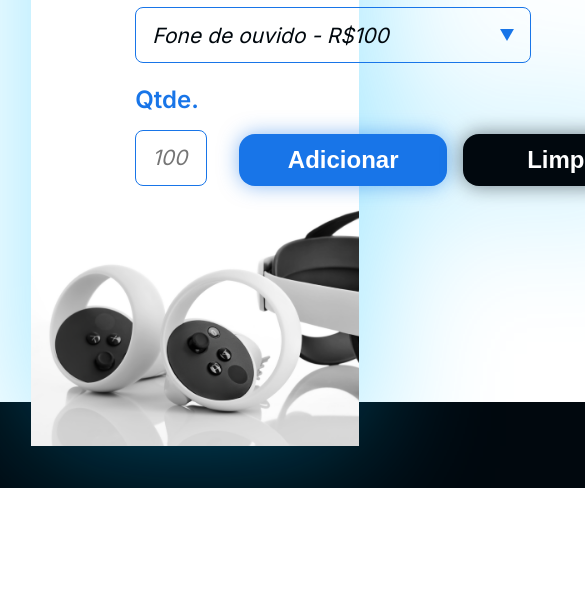
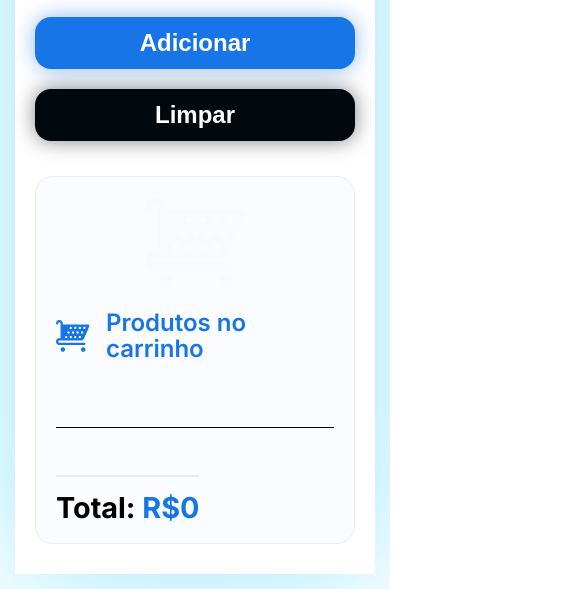
Before and after one commit to DacolDaniel/carrinho-compras, a plain HTML site: page index.html in a window 390 px wide. Shown: the part 374-963 px from the top of the page, 585 px wide, since content can reach past the window. Before the commit the page ends 862 px from the top, so only its background shows below. Drawn offline with Linux system fonts and the light colour scheme.

Commit message:
[dacol]- add css transform mobile

```diff
--- a/style.css
+++ b/style.css
@@ -75,7 +75,7 @@ input[type="number"] {
   font-style: normal;
   font-weight: 700;
   line-height: 100%;
-  margin-bottom: 2.5rem;
+  margin-bottom: 2.2rem;
 }
 
 .texto-azul {
@@ -90,23 +90,26 @@ input[type="number"] {
 }
 
 .formulario .campo-grupo {
+  width:100%;
   display: flex;
   flex-direction: column;
   align-items: flex-start;
   gap: 1rem;
 }
 
-.produto-input {
-  width: 24.75rem;
+.produto-input,
+.quantidade-input {
+  width:24.75rem;
   height: 3.5rem;
   padding: 1rem;
   border-radius: 0.5rem;
   border: 1px solid var(--Light-Blue, #1875E8);
+  text-align:center;
 
   color: var(--Void, #01080E);
   font-family: Inter;
   font-size: 1.3125rem;
-  font-style: italic;
+  font-style: normal;
   font-weight: 400;
   line-height: 110%;
 
@@ -126,9 +129,14 @@ input[type="number"] {
 }
 
 .formulario > .parte-inferior {
-  display: flex;
-  align-items: flex-end;
-  gap: 2rem;
+  flex-direction:column;
+    align-items:stretch;
+}
+
+.parte-inferior {
+    display: flex;
+    flex-direction: column;
+    gap: 20px;
 }
 
 .quantidade-input {
@@ -148,9 +156,11 @@ input[type="number"] {
 }
 
 .botoes-wrapper {
-  display: flex;
-  align-items: flex-end;
-  gap: 1rem;
+    display: flex;
+    flex-direction: column;
+    width: 100%;
+    align-items: stretch;
+    gap: 20px; /* espaço entre os botões */
 }
 
 .botao-form {
@@ -158,7 +168,7 @@ input[type="number"] {
   flex-direction: column;
   justify-content: center;
   align-items: center;
-  width: 13rem;
+  width:100%;
   height: 3.25rem;
   padding: 1rem 1.5rem;
   gap: 0.625rem;
@@ -189,7 +199,8 @@ input[type="number"] {
 
 .carrinho {
   display: flex;
-  width: 24rem;
+  width:100%;
+  max-width:24rem;
   flex-direction: column;
   align-items: flex-start;
   gap: 2rem;
@@ -218,6 +229,10 @@ input[type="number"] {
 }
 
 .carrinho__produtos__produto {
+  width:100%;
+  padding:12px;
+  border-radius:10px;
+  background:#F4F8FF;
   font-size: 1.3125rem;
   font-style: italic;
   font-weight: 400;
@@ -225,17 +240,134 @@ input[type="number"] {
 }
 
 .divisoria {
-  width: 24rem;
+  width:100%;
   height: 0.0625rem;
   background: #000;
 }
 
 .carrinho__total {
-  font-size: 2.25rem;
+  font-size:1.8rem;
   font-weight: 700;
   line-height: 110%; /* 2.475rem */
+}
+
+.carrinho>img{
+
+    width:140px;
+    align-self:center;
 }
 
 .adicionar-produto {
   padding-bottom: 180px;
 }
+
+/* ===========================
+   TABLETS
+=========================== */
+
+@media (max-width: 1024px) {
+
+    body{
+        padding:30px;
+    }
+
+    .conteudo-principal{
+        grid-template-columns:1fr;
+        gap:40px;
+        padding:40px;
+        background-position:left bottom;
+        background-size:250px;
+    }
+
+    .carrinho{
+        width:100%;
+    }
+
+}
+
+/* ===========================
+   CELULARES
+=========================== */
+
+@media (max-width:768px){
+
+    body{
+        padding:15px;
+        background:#fff;
+    }
+
+    .conteudo-principal{
+        grid-template-columns:1fr;
+        padding:20px;
+        gap:35px;
+        background-image:none;
+        padding-bottom:30px;
+    }
+
+    .grafismo-azul{
+        display:none;
+    }
+
+    .titulo{
+
+        font-size:2.5rem;
+        text-align:center;
+    }
+
+    .produto-input{
+    text-align:left;
+  }
+
+    .quantidade-input{
+        text-align:center;
+    }
+
+    .produto-input,
+    .quantidade-input{
+        width:100%;
+    }
+
+    .carrinho{
+    padding:20px;
+    border-radius:18px;
+    background:#FAFCFF;
+    border:1px solid #E6EEF9;
+  }
+
+  .carrinho__total{
+    margin-top:15px;
+    padding-top:15px;
+    border-top:2px solid #EAEAEA;
+  }
+
+  .carrinho>img{
+    width:100px;
+    opacity:.25;
+    margin-bottom:-10px;
+  }
+
+  .formulario{
+    width:100%;
+    max-width:420px;
+  }
+
+  .adicionar-produto{
+    padding-bottom:0px;
+    display:flex;
+    flex-direction:column;
+    align-items:center;
+  }
+
+  .botao-form{
+    transition:.25s;
+  }
+
+  .botao-form:hover{
+      transform:translateY(-2px);
+  }
+
+  .botao-form:active{
+      transform:scale(.98);
+  }
+
+}
```
